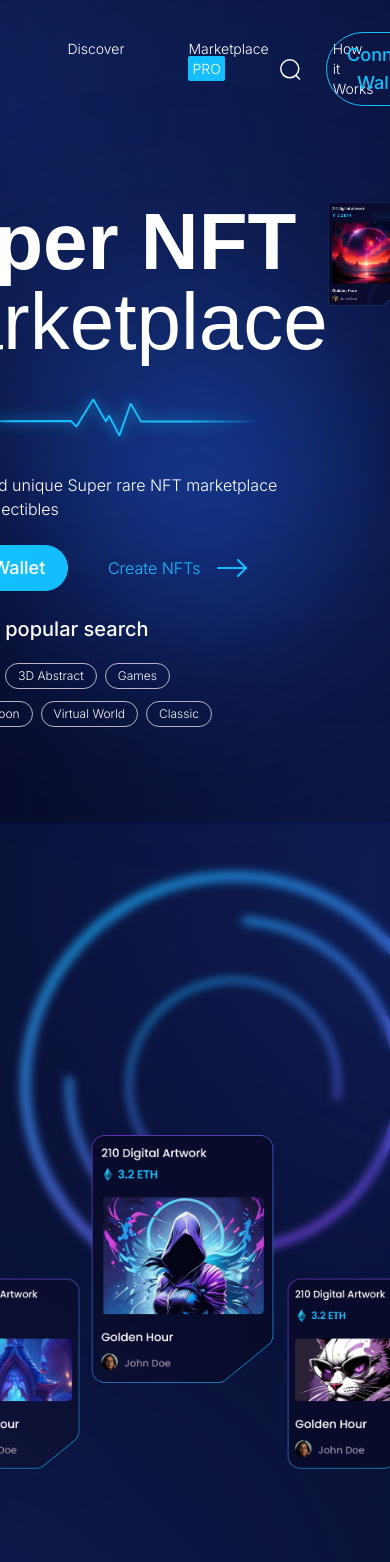
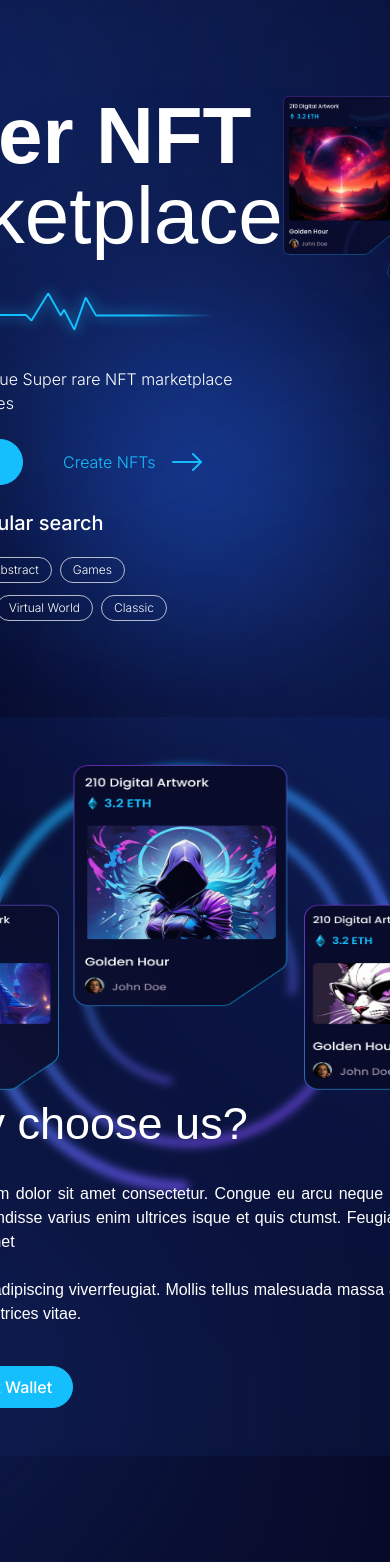
Before and after one commit to tharaka-mts/NFT-Marketplace-app, a React (Vite) app: page / in a window 390 px wide. Shown: the top 1562 px of the page. Built offline with nearby package versions, Linux system fonts and the light colour scheme; a web font is replaced by a local one.

Commit message:
style: adding responsiveness

```diff
--- a/src/components/Navbar.jsx
+++ b/src/components/Navbar.jsx
@@ -1,4 +1,3 @@
-import React from "react";
 import styles from "../styles";
 
 import { logo, search, upload } from "../assets";
--- a/src/containers/About.jsx
+++ b/src/containers/About.jsx
@@ -11,12 +11,16 @@ const About = () => {
       />
       <BackgroundBubble className="-bottom-16 -left-12 blur-[160px] opacity-75" />
       <BackgroundBubble className="-top-16 -right-12 blur-[160px] opacity-75" />
-      <div className="relative flex items-center rounded-lg p-12 bg-gradient-to-tr from-blue-500/5 to-blue-700/10 backdrop-blur-sm z-40">
-        <img src={aboutUsCards} alt="nft-cards" />
-        <div className="font-clash px-5">
+      <div className="relative flex flex-wrap items-center rounded-lg p-12 bg-gradient-to-tr from-blue-500/5 to-blue-700/10 backdrop-blur-sm z-40">
+        <img
+          src={aboutUsCards}
+          alt="nft-cards"
+          className="w-[497px] h-[325px] flex-1"
+        />
+        <div className="font-clash px-5 w-[600px]">
           <h1 className="font-medium text-[45px]">Why choose us?</h1>
           <br />
-          <p className="leading-6 text-justify mr-6">
+          <p className="leading-6 text-justify">
             Lorem ipsum dolor sit amet consectetur. Congue eu arcu neque um
             semper. Eros suspendisse varius enim ultrices isque et quis ctumst.
             Feugiat amet velit faucibus amet <br /> <br />
--- a/src/containers/Hero.jsx
+++ b/src/containers/Hero.jsx
@@ -3,8 +3,8 @@ import Button from "../components/Button";
 
 const Hero = () => {
   return (
-    <div className="flex mt-24">
-      <div className="flex-auto">
+    <div className="flex flex-wrap mt-24">
+      <div className="flex-1">
         <h3 className="text-[80px] font-clash font-[600] leading-[5rem]">
           Super NFT
           <br />
@@ -48,7 +48,7 @@ const Hero = () => {
           </p>
         </div>
       </div>
-      <div className="flex-auto">
+      <div className="flex-1">
         <img src={rectangleHero} alt="card" />
       </div>
     </div>
--- a/src/pages/Home.jsx
+++ b/src/pages/Home.jsx
@@ -22,9 +22,9 @@ const Home = () => {
         <BackgroundBubble className="-top-[1em] right-[3em] blur-[200px] " />
         <BackgroundBubble className="top-[22em] right-[12em] blur-[120px] " />
       </div>
-      <div className="lg:w-[1280px] w-[800px] z-50">
+      <div className="w-[1280px] z-50">
         <div className={`${styles.flexCenter}`}>
-          <div className={`${styles.boxWidth}`}>
+          <div className={`${styles.boxWidth} md:block hidden`}>
             <Navbar />
           </div>
         </div>
```
